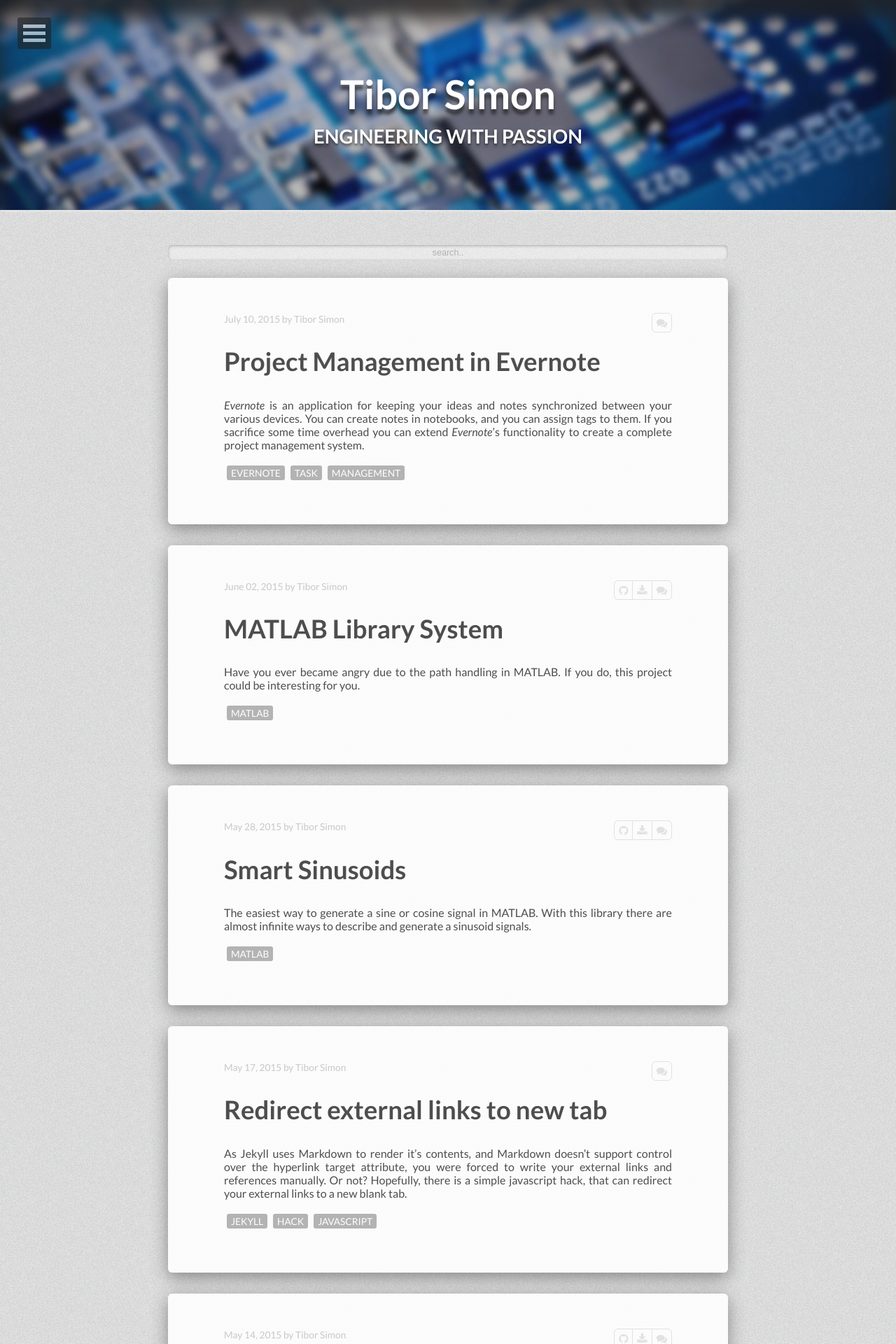
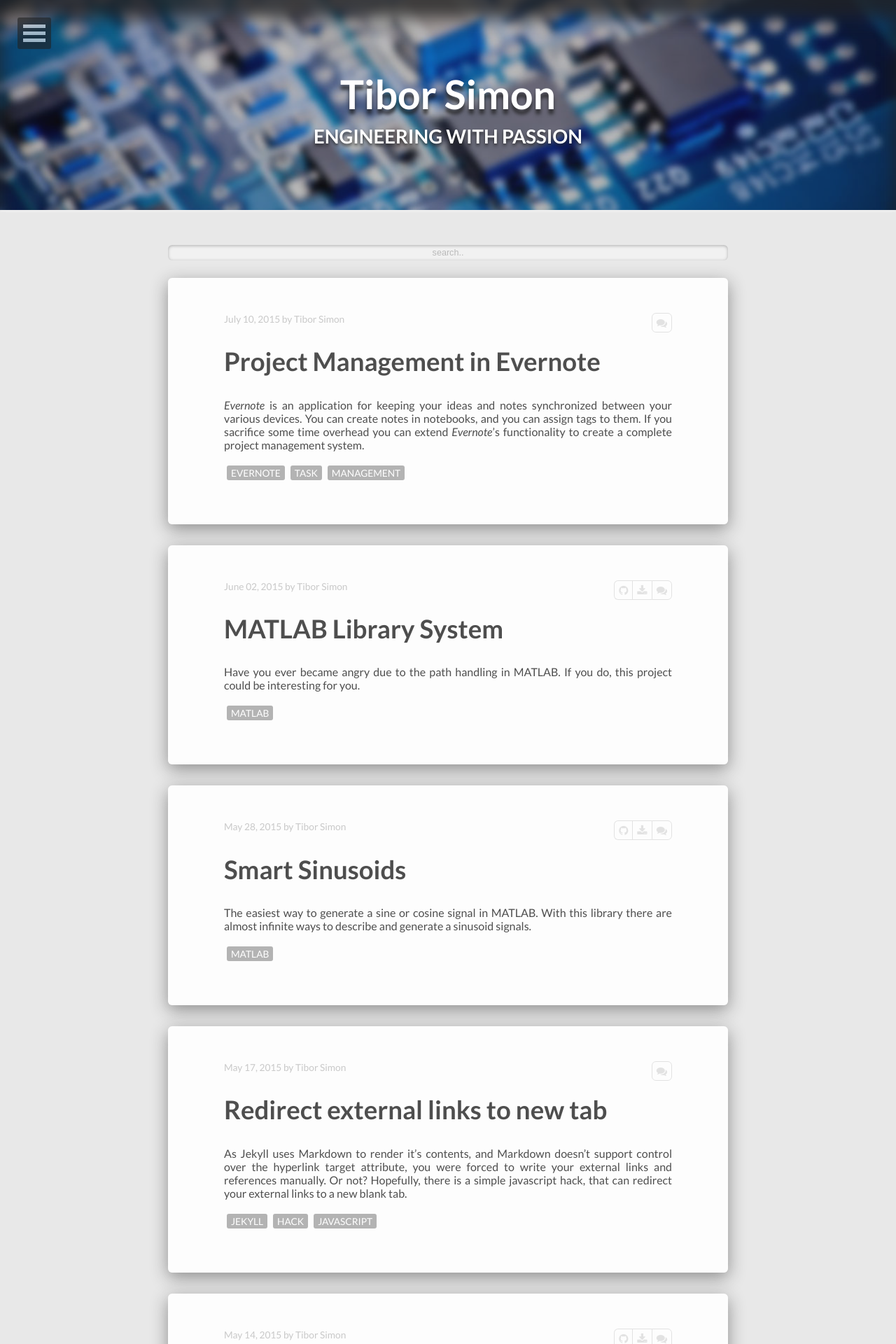
Before and after one commit to tiborsimon/tiborsimon.github.io, a Jekyll site: the page built from index.html, in a window 1280 px wide. Shown: the top 1920 px of the page at 70% size. Built offline with Jekyll 4.4.1, drawn with Linux system fonts in a browser that asks for light colours; nearby versions of some CDN libraries; the list of posts is cut into pages by our own code.

Commit message:
Background removed

```diff
--- a/_config.yml
+++ b/_config.yml
@@ -26,7 +26,7 @@ owner:
   google_plus:
 
 # Background image to be tiled on all pages
-background: core/middle-noise.png
+# background: core/middle-noise.png
 
 # Analytics and webmaster tools stuff goes here
 google_analytics: UA-28507373-1
```
